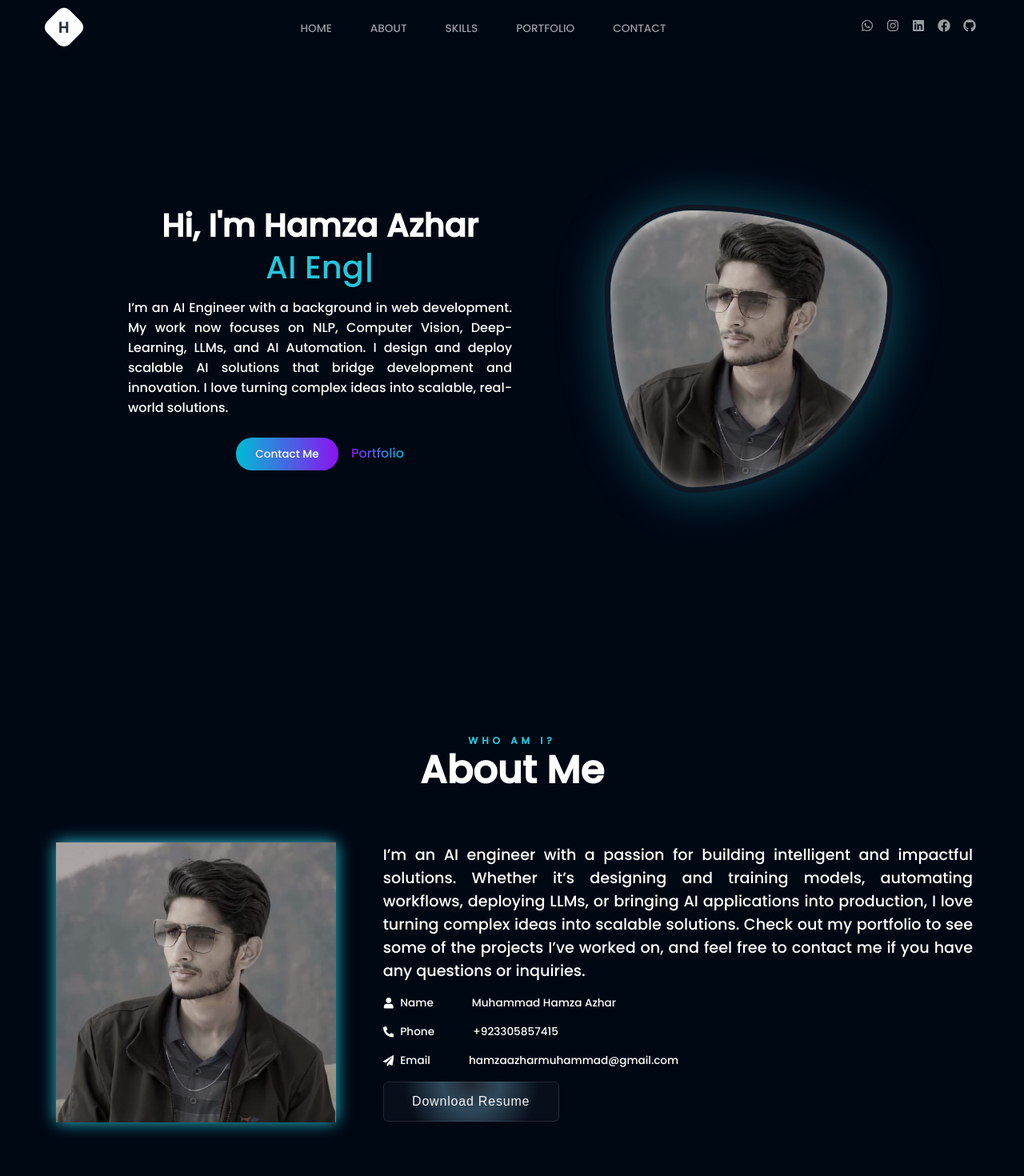
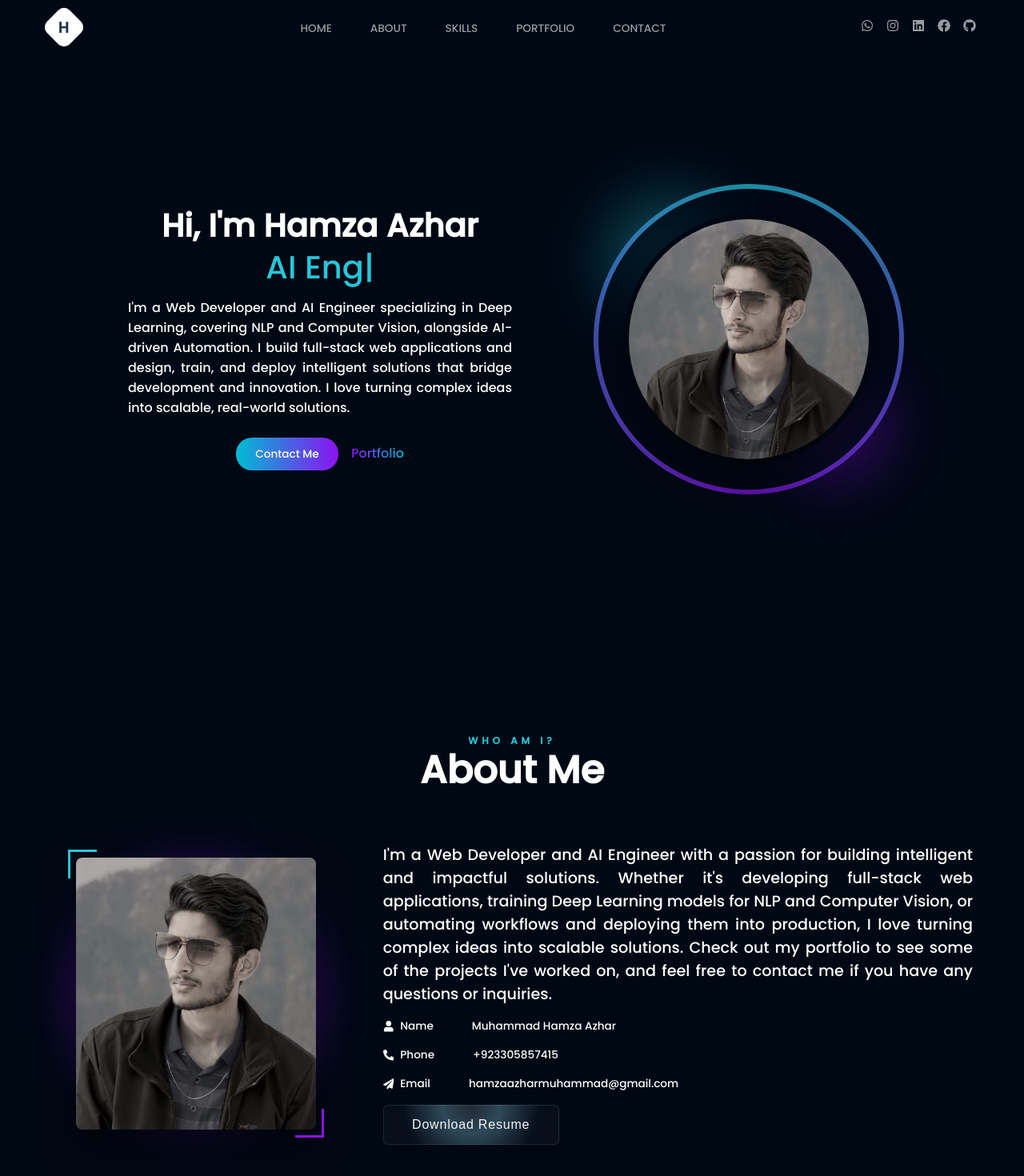
Before and after one commit to muhammadhamzaazhar/Portfolio, a React (Vite) app: page / in a window 1280 px wide. Shown: the top 1470 px of the page at 80% size. Built offline with nearby package versions, Linux system fonts and the light colour scheme; a web font is replaced by a local one.

Commit message:
restyled home and about section

```diff
--- a/src/components/about/about.component.jsx
+++ b/src/components/about/about.component.jsx
@@ -25,11 +25,14 @@ const About = () => {
           transition={{ duration: 1 }}
           className="about_left"
         >
-          <motion.img
-            src={portfolio}
-            whileHover={{ y: -20, x: -26 }}
-            transition={{ duration: 0.3 }}
-          />
+          <div className="frame">
+            <span className="glow"></span>
+            <span className="corner corner_tl"></span>
+            <span className="corner corner_br"></span>
+            <div className="photo">
+              <img src={portfolio} alt="Hamza Azhar" />
+            </div>
+          </div>
         </motion.div>
 
         <motion.div
@@ -39,11 +42,12 @@ const About = () => {
           transition={{ duration: 1 }}
         >
           <p>
-            I’m an AI engineer with a passion for building intelligent and
-            impactful solutions. Whether it’s designing and training models,
-            automating workflows, deploying LLMs, or bringing AI applications
-            into production, I love turning complex ideas into scalable
-            solutions. Check out my portfolio to see some of the projects I’ve
+            I'm a Web Developer and AI Engineer with a passion for building
+            intelligent and impactful solutions. Whether it's developing
+            full-stack web applications, training Deep Learning models for
+            NLP and Computer Vision, or automating workflows and deploying
+            them into production, I love turning complex ideas into scalable
+            solutions. Check out my portfolio to see some of the projects I've
             worked on, and feel free to contact me if you have any questions or
             inquiries.
           </p>
--- a/src/components/about/about.styles.scss
+++ b/src/components/about/about.styles.scss
@@ -10,21 +10,88 @@
 
   .about_left {
     grid-column: span 1;
-    background: rgba(38, 198, 218, 0);
-    max-width: 350px;
-    height: 350px;
     justify-self: center;
-    border-radius: 5px;
-    box-shadow: 0 0 20px #26c6da;
 
-    @media screen and (max-width: 700px) {
-      height: 180px;
-    }
+    .frame {
+      position: relative;
+      width: 300px;
+      height: 340px;
+      transition: transform 0.5s ease;
 
-    img {
-      object-fit: cover;
-      width: 100%;
-      height: 100%;
+      @media screen and (max-width: 700px) {
+        width: 220px;
+        height: 250px;
+      }
+
+      .glow {
+        position: absolute;
+        inset: -25px;
+        border-radius: 50%;
+        background: radial-gradient(
+          circle,
+          rgba(38, 198, 218, 0.35),
+          rgba(140, 18, 240, 0.25) 55%,
+          transparent 75%
+        );
+        filter: blur(20px);
+        z-index: 0;
+      }
+
+      .corner {
+        position: absolute;
+        width: 36px;
+        height: 36px;
+        z-index: 2;
+        transition: transform 0.5s ease;
+      }
+
+      .corner_tl {
+        top: -10px;
+        left: -10px;
+        border-top: 3px solid #26c6da;
+        border-left: 3px solid #26c6da;
+      }
+
+      .corner_br {
+        bottom: -10px;
+        right: -10px;
+        border-bottom: 3px solid #8c12f0;
+        border-right: 3px solid #8c12f0;
+      }
+
+      .photo {
+        position: relative;
+        width: 100%;
+        height: 100%;
+        border-radius: 8px;
+        overflow: hidden;
+        z-index: 1;
+        box-shadow: 0 20px 45px rgba(0, 0, 0, 0.5);
+
+        img {
+          width: 100%;
+          height: 100%;
+          object-fit: cover;
+          filter: saturate(0.85) contrast(1.05);
+          transition: filter 0.4s ease;
+        }
+      }
+
+      &:hover {
+        transform: scale(1.03);
+
+        .corner_tl {
+          transform: translate(-4px, -4px);
+        }
+
+        .corner_br {
+          transform: translate(4px, 4px);
+        }
+
+        img {
+          filter: saturate(1.1) contrast(1.1);
+        }
+      }
     }
   }
 
--- a/src/components/home/home.component.jsx
+++ b/src/components/home/home.component.jsx
@@ -41,11 +41,11 @@ const Home = () => {
           whileInView={"show"}
           viewport={{ once: false, amount: 0.7 }}
         >
-          I’m an AI Engineer with a background in web development. My work now
-          focuses on NLP, Computer Vision, Deep-Learning, LLMs, and AI
-          Automation. I design and deploy scalable AI solutions that bridge
-          development and innovation. I love turning complex ideas into
-          scalable, real-world solutions.
+          I'm a Web Developer and AI Engineer specializing in Deep Learning,
+          covering NLP and Computer Vision, alongside AI-driven Automation.
+          I build full-stack web applications and design, train, and deploy
+          intelligent solutions that bridge development and innovation. I
+          love turning complex ideas into scalable, real-world solutions.
         </motion.p>
 
         <motion.div
@@ -65,13 +65,20 @@ const Home = () => {
         </motion.div>
       </div>
 
-      <div className="home_rigth">
-        <img
-          src={portfolio}
-          alt=""
-          style={{ width: "360px", height: "360px" }}
-        />
-      </div>
+      <motion.div
+        className="home_rigth"
+        variants={fadeIn("down", 0.3)}
+        initial="hidden"
+        whileInView={"show"}
+        viewport={{ once: false, amount: 0.7 }}
+      >
+        <span className="blob blob_one"></span>
+        <span className="blob blob_two"></span>
+        <div className="ring"></div>
+        <div className="photo">
+          <img src={portfolio} alt="Hamza Azhar" />
+        </div>
+      </motion.div>
     </div>
   );
 };
--- a/src/components/home/home.styles.scss
+++ b/src/components/home/home.styles.scss
@@ -92,105 +92,126 @@
   }
 
   .home_rigth {
-    background: linear-gradient(
-      135deg,
-      rgba(38, 198, 218, 0.4),
-      rgba(255, 255, 255, 0.1)
-    );
-    max-width: 360px;
+    position: relative;
+    width: 360px;
     height: 360px;
+    margin-bottom: 4rem;
     justify-self: center;
-    border-radius: 42% 58% 36% 64% / 52% 33% 67% 48%;
-    box-shadow: 0 0 60px rgba(38, 198, 218, 0.4),
-      0 0 120px rgba(38, 198, 218, 0.4) inset;
     display: flex;
     align-items: center;
     justify-content: center;
-    overflow: hidden;
-    position: relative;
-    top: -20px;
-    animation: morph 25s ease-in-out infinite;
-    backdrop-filter: blur(10px);
-    border: 7px solid rgba(170, 170, 187, 0.1);
-    background-clip: padding-box;
     z-index: 1;
-
-    &::before {
-      content: "";
-      position: absolute;
-      inset: 0;
-      border-radius: inherit;
-      box-shadow: inset 0 0 20px rgba(255, 255, 255, 0.3);
-      backdrop-filter: blur(0.3px);
-      pointer-events: none;
-      z-index: 2;
-      animation: frostGlow 6s ease-in-out infinite alternate;
-    }
+    animation: float 5s ease-in-out infinite;
 
     @media screen and (max-width: 700px) {
       display: none;
     }
 
-    img {
-      object-fit: cover;
-      width: 110%;
-      height: 110%;
-      transition: transform 0.5s ease-in-out;
-      animation: zoom 6s ease-in-out infinite alternate;
-      border-radius: inherit;
+    .blob {
+      position: absolute;
+      border-radius: 50%;
+      filter: blur(35px);
+      opacity: 0.55;
       z-index: 0;
+      animation: drift 9s ease-in-out infinite;
+    }
 
-      @media screen and (max-width: 700px) {
-        display: none;
+    .blob_one {
+      width: 220px;
+      height: 220px;
+      top: -30px;
+      left: -30px;
+      background: radial-gradient(circle, #26c6da, transparent 70%);
+    }
+
+    .blob_two {
+      width: 200px;
+      height: 200px;
+      bottom: -25px;
+      right: -25px;
+      background: radial-gradient(circle, #8c12f0, transparent 70%);
+      animation-delay: 2s;
+      animation-direction: reverse;
+    }
+
+    .ring {
+      position: absolute;
+      inset: -14px;
+      border-radius: 50%;
+      background: conic-gradient(
+        from 0deg,
+        #26c6da,
+        #8c12f0,
+        #26c6da
+      );
+      animation: spin 10s linear infinite;
+      z-index: 1;
+      opacity: 0.7;
+
+      &::before {
+        content: "";
+        position: absolute;
+        inset: 6px;
+        border-radius: 50%;
+        background: #000814;
+      }
+    }
+
+    .photo {
+      position: relative;
+      width: 300px;
+      height: 300px;
+      border-radius: 50%;
+      overflow: hidden;
+      z-index: 2;
+      box-shadow: 0 20px 50px rgba(0, 0, 0, 0.45),
+        0 0 0 6px #000814;
+
+      img {
+        width: 100%;
+        height: 100%;
+        object-fit: cover;
+        transition: transform 0.6s ease;
+      }
+
+      &:hover img {
+        transform: scale(1.08);
       }
     }
   }
 
-  @keyframes morph {
-    0% {
-      border-radius: 30% 70% 70% 30% / 30% 30% 70% 70%;
+  @keyframes spin {
+    from {
+      transform: rotate(0deg);
     }
-    20% {
-      border-radius: 65% 35% 40% 60% / 55% 45% 35% 65%;
-    }
-    40% {
-      border-radius: 45% 55% 60% 40% / 40% 60% 50% 50%;
-    }
-    60% {
-      border-radius: 75% 25% 35% 65% / 35% 70% 30% 65%;
-    }
-    80% {
-      border-radius: 35% 65% 50% 50% / 70% 35% 65% 30%;
-    }
-    100% {
-      border-radius: 30% 70% 70% 30% / 30% 30% 70% 70%;
+    to {
+      transform: rotate(360deg);
     }
   }
 
-  @keyframes frostGlow {
-    0% {
-      box-shadow: inset 0 0 20px rgba(255, 255, 255, 0.5),
-        0 0 30px rgba(38, 198, 218, 0.3);
+  @keyframes float {
+    0%,
+    100% {
+      transform: translateY(0);
+    }
+    25% {
+      transform: translateY(24px);
     }
     50% {
-      box-shadow: inset 0 0 35px rgba(255, 255, 255, 0.5),
-        0 0 60px rgba(38, 198, 218, 0.3);
+      transform: translateY(0);
     }
-    100% {
-      box-shadow: inset 0 0 20px rgba(255, 255, 255, 0.2),
-        0 0 30px rgba(38, 198, 218, 0.3);
+    75% {
+      transform: translateY(-24px);
     }
   }
 
-  @keyframes zoom {
-    0% {
-      transform: scale(1);
+  @keyframes drift {
+    0%,
+    100% {
+      transform: translate(0, 0) scale(1);
     }
     50% {
-      transform: scale(1.05);
-    }
-    100% {
-      transform: scale(1);
+      transform: translate(10px, -10px) scale(1.1);
     }
   }
 }
--- a/src/utils/data.jsx
+++ b/src/utils/data.jsx
@@ -111,7 +111,7 @@ export const socialIcons = [
   },
   {
     icon: <FaInstagram />,
-    link: "https://www.instagram.com/hamza._.002/",
+    link: "https://www.instagram.com/mhamza._.azhar/",
     name: "Instagram",
   },
   {
```
